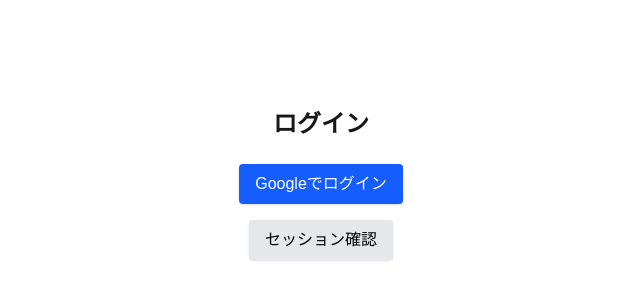
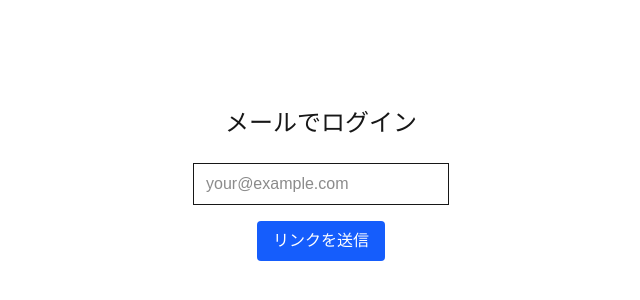
Before and after one commit to naoP529/nankousai-control-time, a Next.js app: page /login in a window 1280 px wide. Shown: the part 216-516 px from the top of the page, without its empty margins (319-959 px from the left). Built offline with nearby package versions, Linux system fonts and the light colour scheme; no server answers; a web font is replaced by a local one.

Commit message:
loginlogoutの変更

```diff
--- a/src/app/login/page.tsx
+++ b/src/app/login/page.tsx
@@ -1,33 +1,42 @@
-"use client"
+'use client'
+import { useState } from 'react'
 import { supabase } from '@/lib/supabaseClient'
-import React from 'react'
 
-export default function page(){
-  const handleLogin = async ()=>{
-    const redirectUrl = window.location.origin
-    await supabase.auth.signInWithOAuth({"provider":"google",options:{redirectTo:`${redirectUrl}/auth/callback`}})
+export default function AuthPage() {
+  const [email, setEmail] = useState('')
+  const [message, setMessage] = useState('')
+
+  const handleSendLink = async () => {
+    const { error } = await supabase.auth.signInWithOtp({
+      email,
+      options: {
+        emailRedirectTo: `${window.location.origin}/auth/callback`
+      }
+    })
+    if (error) {
+      setMessage('メール送信に失敗しました。再度お試しください。')
+    } else {
+      setMessage('メールを送信しました。受信箱をご確認ください。')
+    }
   }
-  const checkSession=async()=>{
-    const {data:session,error:err} = await supabase.auth.getSession();
-    console.log("session",session,"error",err)
 
-  }
-   return (
+  return (
     <main className="flex flex-col items-center justify-center min-h-screen">
-      <h1 className="text-2xl font-bold mb-6">ログイン</h1>
+      <h1 className="text-2xl mb-6">メールでログイン</h1>
+      <input
+        type="email"
+        placeholder="your@example.com"
+        value={email}
+        onChange={e => setEmail(e.target.value)}
+        className="border px-3 py-2 mb-4 w-64"
+      />
       <button
-        onClick={handleLogin}
-        className="bg-blue-600 text-white px-4 py-2 rounded mb-4 shadow"
+        onClick={handleSendLink}
+        className="bg-blue-600 text-white px-4 py-2 rounded"
       >
-        Googleでログイン
+        リンクを送信
       </button>
-      <button
-        onClick={checkSession}
-        className="bg-gray-200 text-black px-4 py-2 rounded shadow"
-      >
-        セッション確認
-      </button>
+      {message && <p className="mt-4 text-gray-700">{message}</p>}
     </main>
   )
-
 }
--- /dev/null
+++ b/src/app/logout/page.tsx
@@ -0,0 +1,26 @@
+'use client'
+
+import { useEffect } from 'react'
+import { useRouter } from 'next/navigation'
+import { supabase } from '@/lib/supabaseClient'
+
+const LogoutPage = () => {
+  const router = useRouter()
+
+  useEffect(() => {
+    const logout = async () => {
+      await supabase.auth.signOut()
+      router.push('/')
+    }
+
+    logout()
+  }, [router])
+
+  return (
+    <div className="flex items-center justify-center h-screen">
+      <p className="text-gray-500">ログアウト中...</p>
+    </div>
+  )
+}
+
+export default LogoutPage
```
